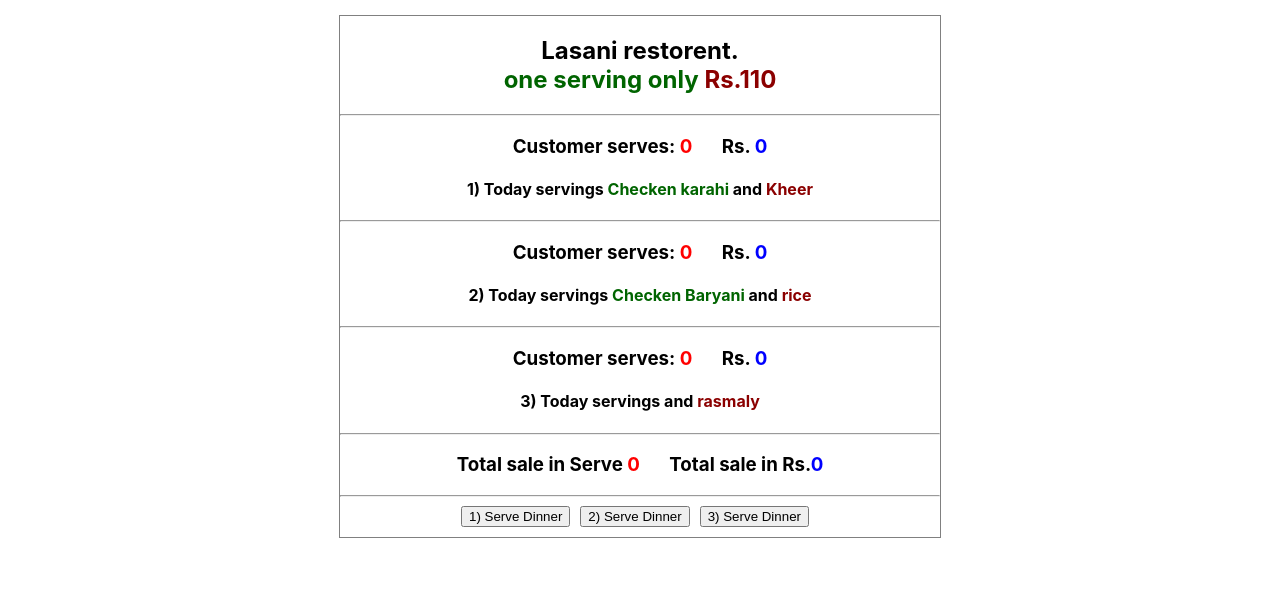
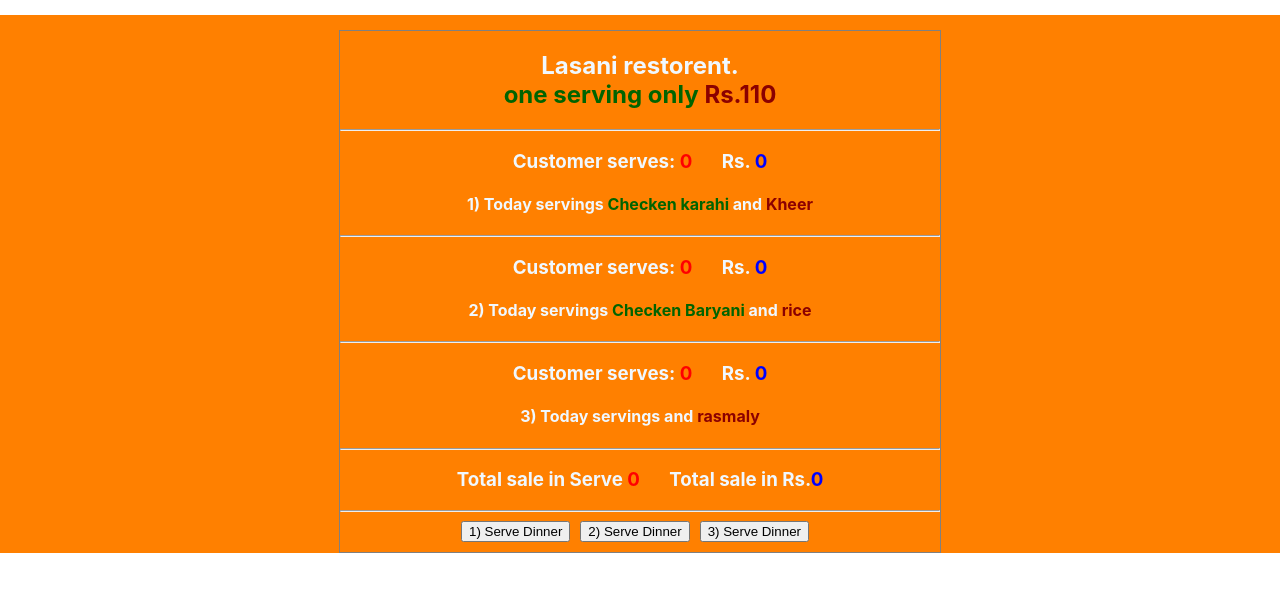
Before and after one commit to Azhar7909/reactBootCamp2020, a React (Create React App) app: page / in a window 1280 px wide. Shown: the top 592 px of the page. Built offline with nearby package versions, Linux system fonts and the light colour scheme.

Commit message:
use backtick

```diff
--- a/src/App.css
+++ b/src/App.css
@@ -1,8 +1,12 @@
-.Lasani {
+.Lasani,.App {
   text-align: center;
   display: flex;
   justify-content: center;
   margin-top: 15px;
+}
+.dayLight{
+  background-color: #ff8000;
+  color: aliceblue;
 }
 .container{
   width: 600px;
--- a/src/App.js
+++ b/src/App.js
@@ -1,13 +1,28 @@
-import React from 'react';
+import React, { useState,useEffect } from 'react';
 import './App.css';
 import Lasani from './Lasani';
 
 
 function App() {
+const [isfriday, setIsfriday] = useState(true)
+const [isday, setIsday] = useState(true)
 
+useEffect(() => {
+  let d =new Date();
+  const day = d.getDay();
+  if (day === 5) {
+    setIsfriday(false);
+  }else{
+    setIsfriday(true)
+  }
+
+},[]);
   return (
-    <div>
-      <Lasani />
+    <div className={`App ${isday? 'dayLight' : '' }`}>
+    {
+      isfriday? <Lasani />  : <span>Today is Friday Restorant is closed!</span>
+    }
+
     </div>
   );
 }
--- a/src/Lasani.js
+++ b/src/Lasani.js
@@ -3,7 +3,7 @@ import './App.css';
 import Dinner from './Dinner';
 
 function Lasani() {
-  const [counter1, setCounter1] = useState(0);
+  let [counter1, setCounter1] = useState(0);
   const [counter2, setCounter2] = useState(0);
   const [counter3, setCounter3] = useState(0);
   const [price1, setPrice1] = useState(0);
@@ -14,11 +14,11 @@ function Lasani() {
 
   function service1() {
       const pr=110
-      const price1 = (counter1+1) * pr;
-      setCounter1(counter1+1)
+      setCounter1(++counter1)
+      const price1 = (counter1) * pr;
       setPrice1(price1)
       setTotalPrice(price1+price2+price3)
-      setTotalServing((counter1+1)+counter2+counter3)
+      setTotalServing(counter1+counter2+counter3)
 
   }
   function service2() {
```
